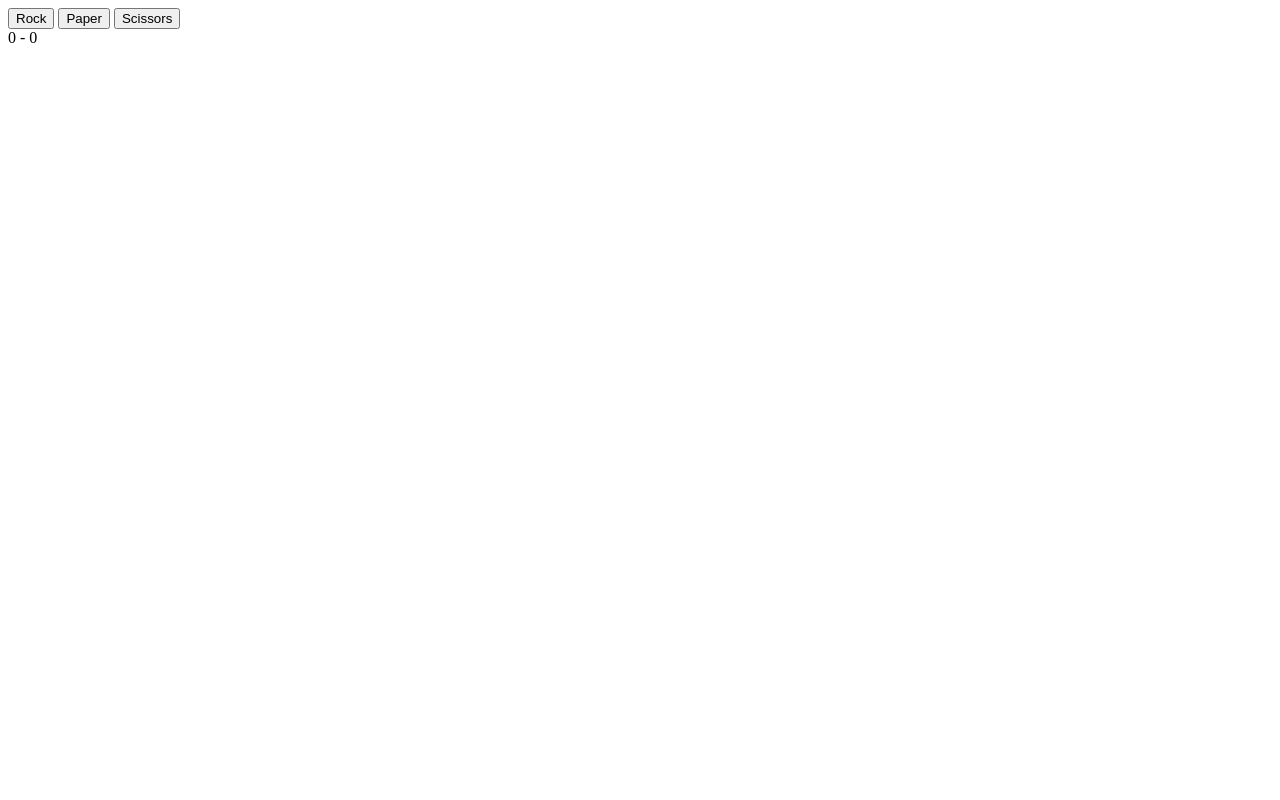
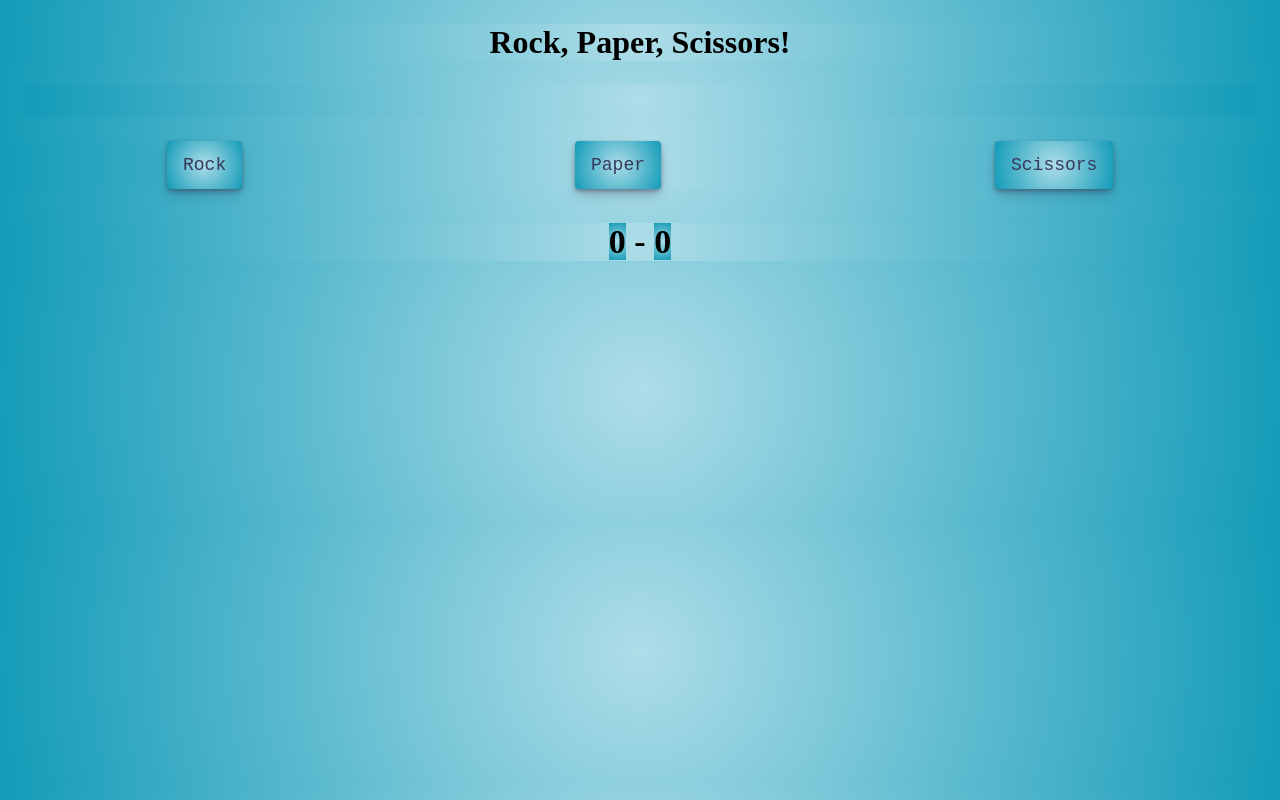
Before and after one commit to LuisCorrea1/Rock-Paper-Scissors, a plain HTML site: page index.html in a window 1280 px wide. Drawn offline with Linux system fonts and the light colour scheme.

Commit message:
Adding some basic styling

```diff
--- /dev/null
+++ b/css/style.css
@@ -0,0 +1,79 @@
+* {
+    margin: 0;
+    padding: 0;
+    box-sizing: border-box;
+    background: rgb(174, 221, 232);
+    background: radial-gradient(circle, rgba(174, 221, 232, 1) 0%, rgba(18, 155, 184, 1) 100%, rgba(0, 212, 255, 1) 100%);
+}
+
+h1 {
+    text-align: center;
+    margin-top: 24px;
+    margin-bottom: 24px;
+
+}
+
+.container {
+    display: flex;
+    justify-content: center;
+    margin: 24px;
+    font-size: 24px;
+    padding: 16px;
+}
+.results {
+    text-align: center;
+    margin-top: 34px;
+    font-size: 34px;
+    font-weight: 700;
+    background-color: transparent;
+}
+
+.buttons {
+    display: flex;
+    justify-content: space-around;
+}
+
+button {
+    align-items: center;
+    appearance: none;
+    background-color: #FCFCFD;
+    border-radius: 4px;
+    border-width: 0;
+    box-shadow: rgba(45, 35, 66, 0.4) 0 2px 4px, rgba(45, 35, 66, 0.3) 0 7px 13px -3px;
+    box-sizing: border-box;
+    color: #36395A;
+    cursor: pointer;
+    display: inline-flex;
+    font-family: "JetBrains Mono", monospace;
+    height: 48px;
+    justify-content: center;
+    line-height: 1;
+    list-style: none;
+    overflow: hidden;
+    padding-left: 16px;
+    padding-right: 16px;
+    position: relative;
+    text-align: left;
+    text-decoration: none;
+    transition: box-shadow .15s, transform .15s;
+    user-select: none;
+    -webkit-user-select: none;
+    touch-action: manipulation;
+    white-space: nowrap;
+    will-change: box-shadow, transform;
+    font-size: 18px;
+}
+
+button:focus {
+    box-shadow: #D6D6E7 0 0 0 1.5px inset, rgba(45, 35, 66, 0.4) 0 2px 4px, rgba(45, 35, 66, 0.3) 0 7px 13px -3px, #D6D6E7 0 -3px 0 inset;
+}
+
+button:hover {
+    box-shadow: rgba(45, 35, 66, 0.4) 0 4px 8px, rgba(45, 35, 66, 0.3) 0 7px 13px -3px, #D6D6E7 0 -3px 0 inset;
+    transform: translateY(-2px);
+}
+
+button:active {
+    box-shadow: #D6D6E7 0 3px 7px inset;
+    transform: translateY(2px);
+}
--- a/index.html
+++ b/index.html
@@ -1,19 +1,27 @@
 <!DOCTYPE html>
 <html lang="en">
+
 <head>
     <meta charset="UTF-8">
     <meta http-equiv="X-UA-Compatible" content="IE=edge">
     <meta name="viewport" content="width=device-width, initial-scale=1.0">
     <title>Rock, Paper, Scissors</title>
+    <link rel="stylesheet" href="./css/style.css">
     <script src="./JS/controls.js" defer></script>
 </head>
+
 <body>
+    <h1>Rock, Paper, Scissors!</h1>
     <div class="container"></div>
-    <button id="btn" value="rock">Rock</button>
-    <button id="btn" value="paper">Paper</button>
-    <button id="btn" value="scissors">Scissors</button>
+    <div class="buttons">
+        <button id="btn" value="rock">Rock</button>
+        <button id="btn" value="paper">Paper</button>
+        <button id="btn" value="scissors">Scissors</button>
+    </div>
+
     <div class="results">
         <span id="playerScore">0</span> - <span id="computerScore">0</span>
     </div>
 </body>
+
 </html>
```
